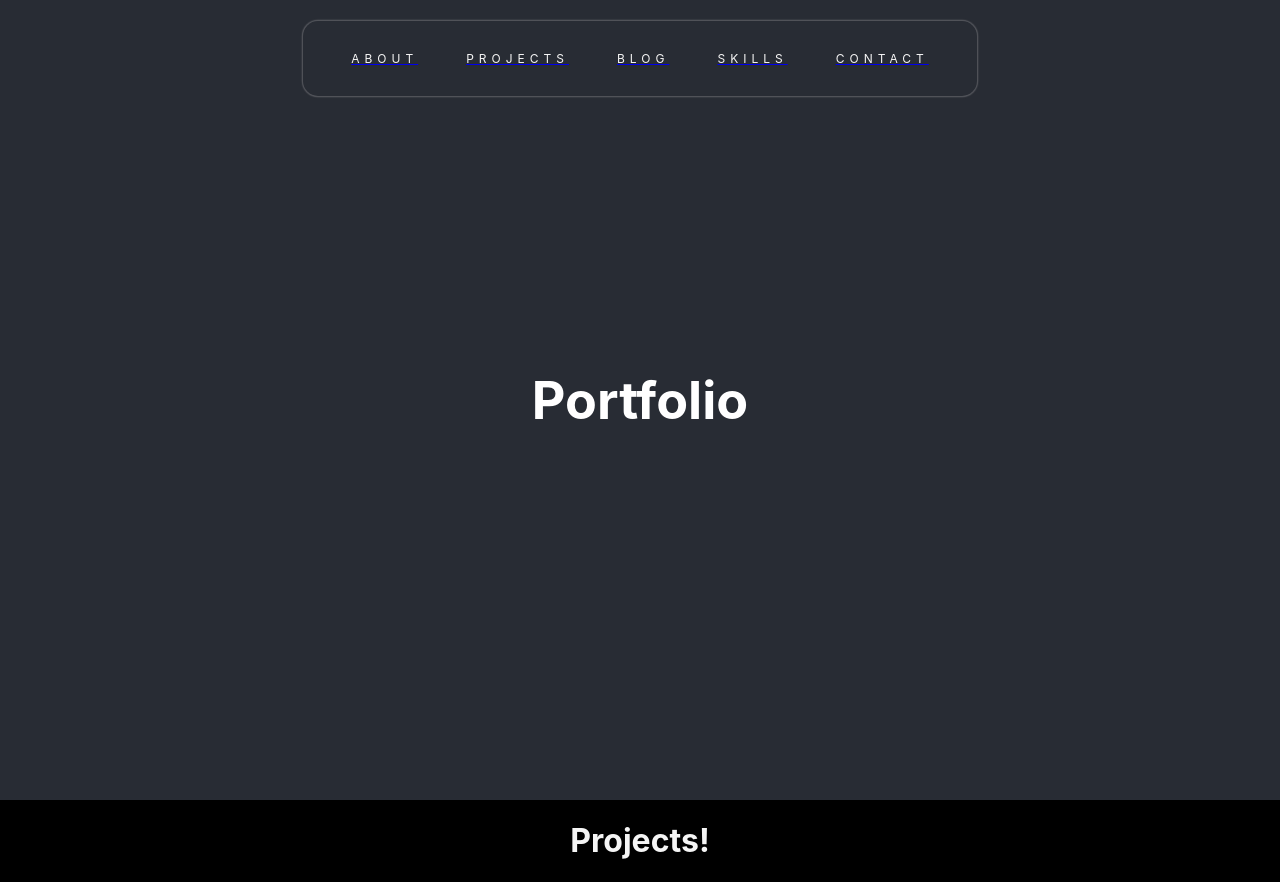
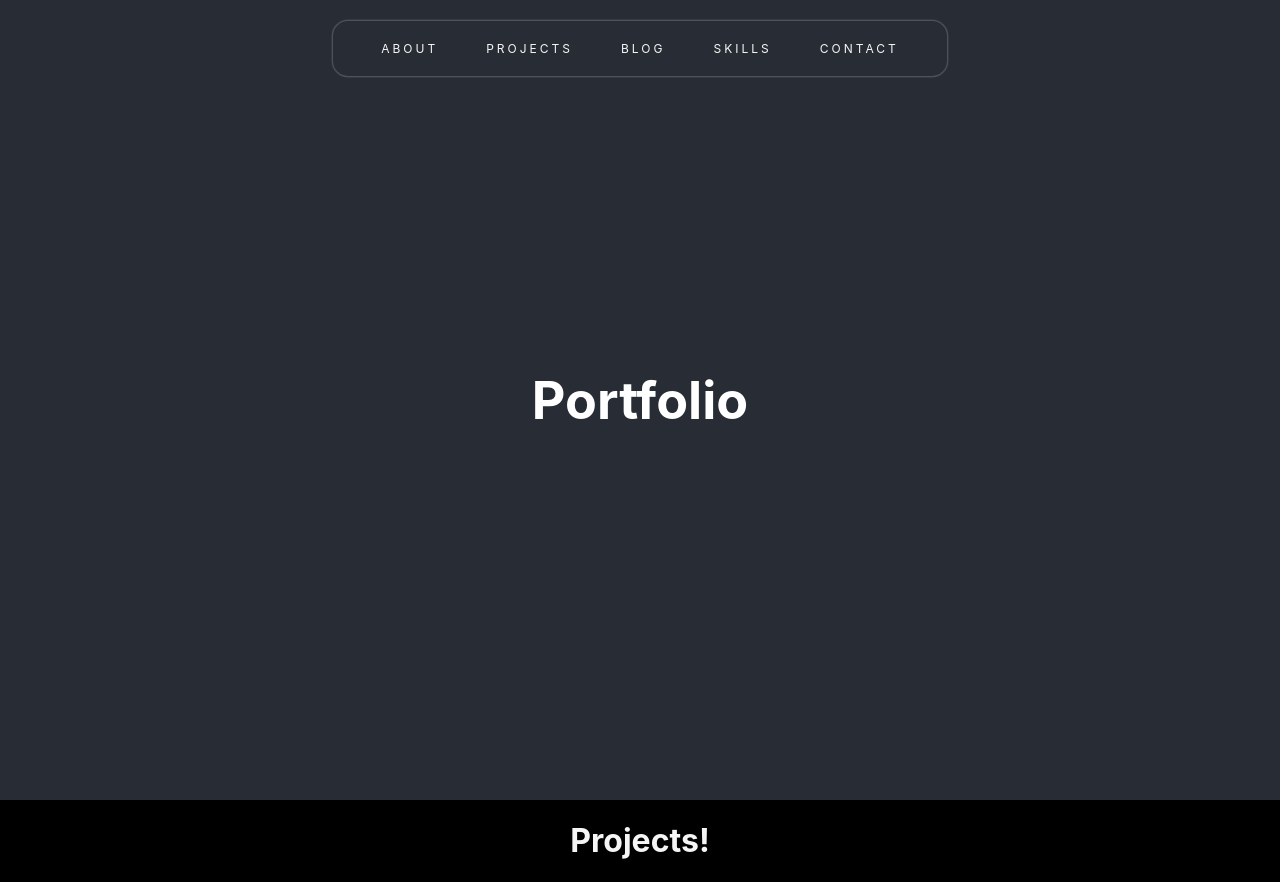
Before and after one commit to climb719/portfolio-frontend, a React (Create React App) app: page /about in a window 1280 px wide. Built offline with nearby package versions, Linux system fonts and the light colour scheme.

Commit message:
css chnages

```diff
--- a/src/App.css
+++ b/src/App.css
@@ -39,8 +39,7 @@ body {
 		display: block;
 		top: 5px;
 		width: 100%;
-		text-align: center;
-
+    text-align: center;
 }
 
 .nav-bar ul {
@@ -48,7 +47,6 @@ body {
   border-radius: 15px;
   box-shadow: 0px 0px 1.2px 1.2px rgba(218, 215, 215, 0.25);
   padding: 0 24px 0 24px;
-
 }
 
 .nav-bar li {
@@ -56,16 +54,24 @@ body {
   color: whitesmoke;
   text-align: center;
   padding: 0 24px 0 24px;
-
 }
 
 .nav-bar .link {
   display: block;
 	color: whitesmoke;
   font-size: 12px;
-	letter-spacing: 5px;
-	height: 75px;
-  line-height: 75px;
+	letter-spacing: 3px;
+	height: 55px;
+  line-height: 55px;
 	text-transform: uppercase;
-  text-decoration: none !important;
 }
+
+.nav-bar .link:hover {
+  color: aquamarine;
+}
+
+a:-webkit-any-link {
+  text-decoration: none;
+  color: white;
+  cursor: pointer;
+}
```
